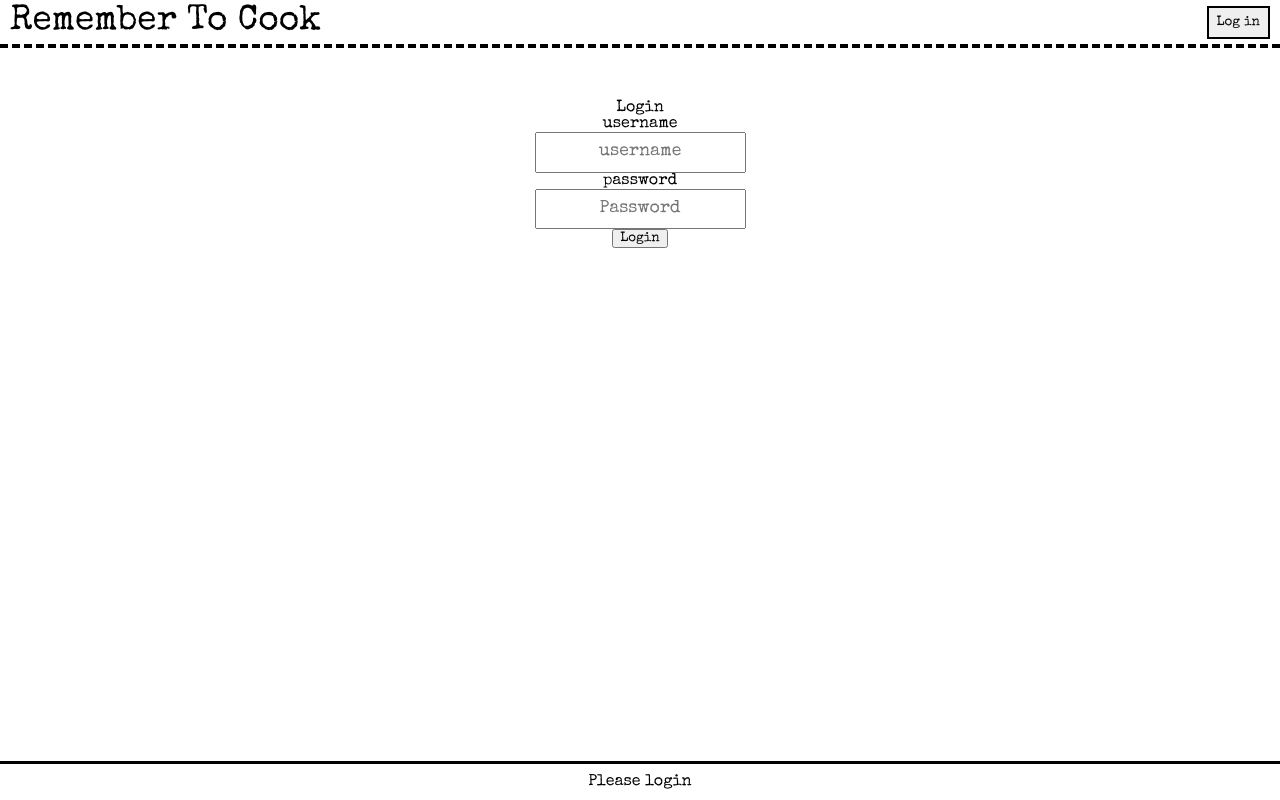
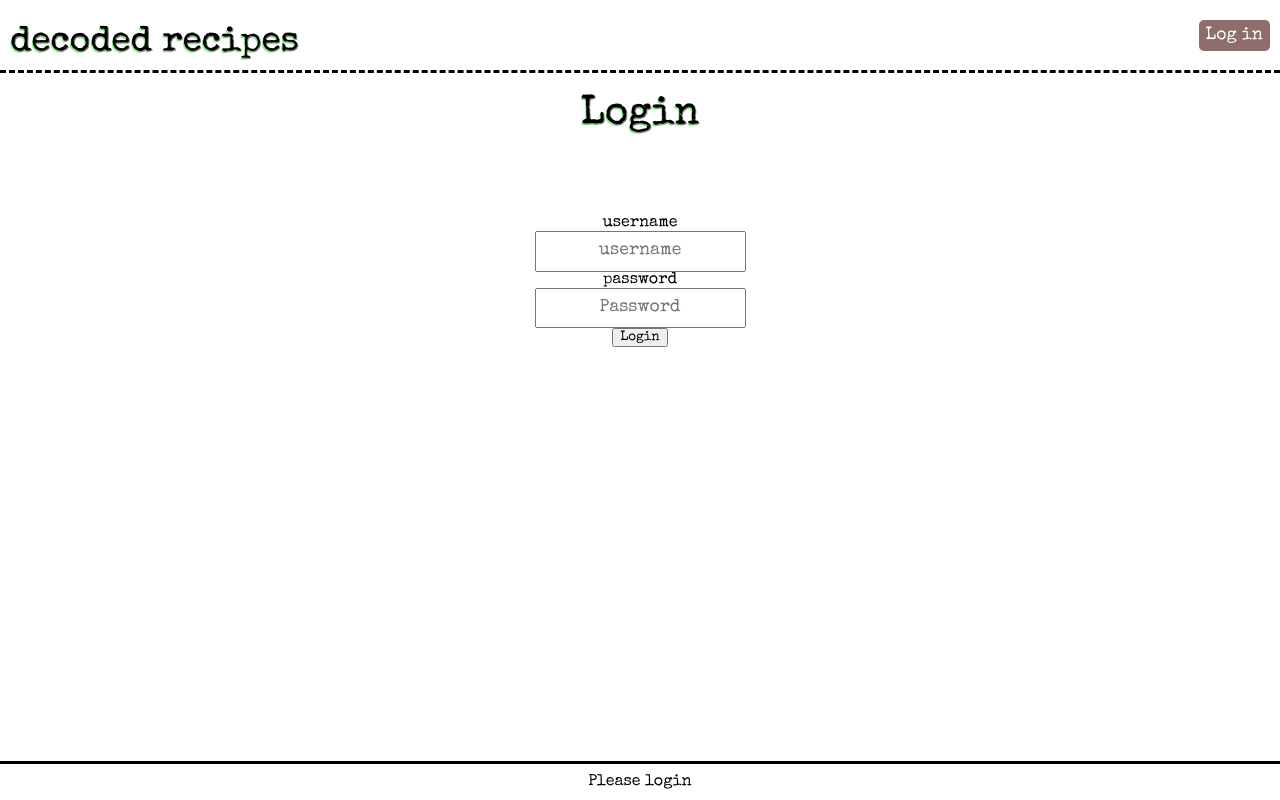
Before and after one commit to braxtonlemmon/recipe-blog-admin, a React (Create React App) app: page /login in a window 1280 px wide. Built offline with nearby package versions, Linux system fonts and the light colour scheme; no server answers.

Commit message:
Fix bug: recipe create/update was not working.

```diff
--- a/src/App.js
+++ b/src/App.js
@@ -16,8 +16,10 @@ const Main = styled.div`
   flex-direction: column;
   align-items: center;
   justify-content: center;
-  margin-top: 100px;
+  margin-top: 5em;
   width: 100%;
+  height: 100%;
+  margin-bottom: 3.5em;
 `;
 
 function App() {
--- a/src/components/Header.jsx
+++ b/src/components/Header.jsx
@@ -1,50 +1,61 @@
 import React from "react";
 import styled from "styled-components";
 import { Link } from "react-router-dom";
+import { H1, H2 } from './Shared';
 
 const HeaderBar = styled.div`
+  flex-shrink: 0;
   position: fixed;
   top: 0;
   left: 0;
   display: flex;
   width: 100%;
   padding: 10px;
-  height: 3em;
   background: white;
   align-items: center;
   justify-content: space-between;
-  border-bottom: 4px dashed black;
+  border-bottom: 3px dashed black;
   z-index: 10;
 `;
 
-const H1 = styled.h1`
+const MyH1 = styled(H1)`
   font-size: 1.5em;
   @media (min-width: 600px) {
     font-size: 2.2em;
   }
 `;
 
+const Buttons = styled.div`
+  display: grid;
+  justify-items: center;
+  align-items: center;
+  grid-auto-flow: column;
+  gap: 5px;
+`;
+
 const Button = styled.button`
   display: flex;
+  background-color: #754c4ccf;
+  color: white;
   justify-content: center;
   align-items: center;
-  padding: 8px;
-  border: 2px solid black;
+  padding: 7px;
+  font-size: 1.1em;
+  border: none;
+  border-radius: 5px;
   cursor: pointer;
   &:hover {
-    background: lightyellow;
+    box-shadow: -2px 2px 2px darkgrey;
+    transform: scale(1.01);
   }
   outline: none;
 `;
 
-const Buttons = styled.div`
-  display: flex;
-`;
 
 function Header(props) {
   return (
     <HeaderBar>
-      <H1>Remember To Cook</H1>
+      <MyH1>decoded recipes</MyH1>
       {!props.isLoggedIn && (
         <Buttons>
           <Link to="/login">
@@ -57,7 +68,6 @@ function Header(props) {
           <Link to="/"><Button>Home</Button></Link>
           <Link to="/recipes"><Button>Recipes</Button></Link>
           <Link to="/new"><Button>New</Button></Link>
-          <Link to='/bananas'><Button>Image</Button></Link>
           <Button onClick={props.handleLogout}>Log out</Button>
         </Buttons>
       )}
--- a/src/components/Home.jsx
+++ b/src/components/Home.jsx
@@ -1,8 +1,10 @@
 import React from 'react';
+import { H1 } from './Shared';
 
 function Home() {
   return (
-    <h1>HOME</h1>
+    <H1>Home</H1>
+
   )
 }
 
--- a/src/components/LoginFormComponent.jsx
+++ b/src/components/LoginFormComponent.jsx
@@ -1,5 +1,6 @@
 import React from 'react';
 import styled from 'styled-components';
+import { H1 } from './Shared';
 
 const FormWrapper = styled.form`
   display: flex;
@@ -15,10 +16,14 @@ const FormWrapper = styled.form`
   }
 `;
 
+const MyH1 = styled(H1)`
+  margin-bottom: 2em;;
+`
+
 function LoginFormComponent(props) {
   return (
     <FormWrapper name="loginForm">
-      <h2>Login</h2>
+      <MyH1>Login</MyH1>
       <label htmlFor="username">username</label>
       <input
         type="text"
--- a/src/components/NoMatch.jsx
+++ b/src/components/NoMatch.jsx
@@ -1,5 +1,6 @@
 import React from 'react';
 import styled from 'styled-components';
+import { H1 } from './Shared';
 
 const Wrapper = styled.div`
   display: flex;
@@ -11,7 +12,7 @@ const Wrapper = styled.div`
 function NoMatch() {
   return (
     <Wrapper>
-      <h1>404</h1>
+      <H1>404</H1>
       <p>Sorry little chef, that is an invalid page. Try again.</p>
     </Wrapper>
   )
--- a/src/components/RecipeFormComponent.jsx
+++ b/src/components/RecipeFormComponent.jsx
@@ -1,5 +1,6 @@
 import React from 'react';
 import styled from 'styled-components';
+import { H1 } from './Shared';
 
 const Form = styled.form`
   display: flex;
@@ -58,6 +59,7 @@ const Button = styled.div`
 function RecipeFormComponent(props) {
   return (
     <>
+      <H1>New Recipe</H1>
       <label htmlFor="image">Image</label>
       <input
         type="file"
@@ -133,12 +135,12 @@ function RecipeFormComponent(props) {
       </Box>
 
       <Box>
-        <label htmlFor="published">Publish?</label>
+        <label htmlFor="is_published">Publish?</label>
         <input
           type="checkbox"
-          name="published"
-          id="published"
-          checked={props.data.published}
+          name="is_published"
+          id="is_published"
+          checked={props.data.is_published}
           onChange={props.handleChange}
         />
       </Box>
--- a/src/components/RecipeFormContainer.jsx
+++ b/src/components/RecipeFormContainer.jsx
@@ -13,7 +13,7 @@ function RecipeFormContainer() {
     steps: [''],
     intro: '',
     image: null,
-    published: false,
+    is_published: false,
     created: ''
   })
 
@@ -25,7 +25,8 @@ function RecipeFormContainer() {
       })
       .then(result => result.json())
       .then(final => {
-          setRecipe(final.data)
+          console.log(final.data);
+          setRecipe(final.data);
         })
       .catch(err => console.log('problem!'))
     }
@@ -40,7 +41,7 @@ function RecipeFormContainer() {
         steps: recipe.steps,
         intro: recipe.intro,
         image: recipe.image,
-        published: recipe.published,
+        is_published: recipe.is_published,
         created: recipe.created
       })
     }
@@ -48,7 +49,7 @@ function RecipeFormContainer() {
 
   const handleChange = (e) => {
     const name = e.target.name;
-    const value = e.target.name === 'published' ?
+    const value = e.target.name === 'is_published' ?
       e.target.checked : e.target.value;
     setData({ ...data, [name]: value });
   }
@@ -57,12 +58,13 @@ function RecipeFormContainer() {
     e.preventDefault();
     let formData = new FormData();
     const image = document.getElementById('image');
+
     formData.append('image', image.files[0]);
     formData.append('title', data.title);
     formData.append('ingredients', data.ingredients);
     formData.append('steps', data.steps);
     formData.append('intro', data.intro);
-    formData.append('published', data.published);
+    formData.append('is_published', data.is_published);
     fetch('/recipes', {
       method: 'POST',
       credentials: 'include',
@@ -76,7 +78,7 @@ function RecipeFormContainer() {
       throw new Error('Network response was not okay uploading recipe');
     })
     .then(data => {
-      history.push(`/recipes/${data._id}`);
+      history.push(`/recipes`);
     })
     .catch(err => console.log(err.message));
   }
@@ -85,12 +87,13 @@ function RecipeFormContainer() {
     e.preventDefault();
     let formData = new FormData();
     const image = document.getElementById('image');
+
     formData.append("image", image.files[0]);
     formData.append("title", data.title);
     formData.append("ingredients", data.ingredients);
     formData.append("steps", data.steps);
     formData.append("intro", data.intro);
-    formData.append("published", data.published);
+    formData.append("is_published", data.is_published);
     fetch(`/recipes/${recipeid}`, {
       method: 'PUT',
       credentials: 'include',
@@ -103,7 +106,7 @@ function RecipeFormContainer() {
       throw new Error('Network response was not okay');
     })
     .then(data => {
-      history.push(`/recipes/${recipeid}`);
+      history.push(`/recipes`);
     })
     .catch(err => console.log(err.message));
   }
--- a/src/components/Recipes.jsx
+++ b/src/components/Recipes.jsx
@@ -1,6 +1,7 @@
 import React, { useState, useEffect } from 'react';
 import styled from 'styled-components';
 import { Link, useHistory } from 'react-router-dom';
+import { H1, H2 } from './Shared';
 
 const Wrapper = styled.div`
   display: flex;
@@ -11,11 +12,12 @@ const Wrapper = styled.div`
 
 const Row = styled.div`
   display: grid;
-  grid-template-columns: 5fr 2fr 2fr 1.2fr 1.2fr;
+  grid-auto-flow: column;
+  /* grid-template-columns: 5fr 2fr 2fr 1.2fr 1.2fr; */
   .item {
     border: 1px solid black;
     text-align: center;
-    padding: 4px;
+    padding: 2px;
     display: flex;
     justify-content: center;
     align-items: center;
@@ -25,6 +27,12 @@ const Row = styled.div`
   }
   .button {
     cursor: pointer;
+  }
+  a {
+    color: #6c6cff;
+    &:hover {
+      color: #1d1dff;
+    }
   }
 `;
 
@@ -67,39 +75,39 @@ function Recipes() {
   if (recipesLoaded) {
     return (
       <Wrapper>
-      <h1>RECIPES</h1>
+        <H1>Recipes</H1>
         <ul>
           <Row>
             <p className="header item">Recipe</p>
-          <p className="header item">Created</p>
             <p className="header item">Published</p>
-          <p className="header item">Edit</p>
-          <p className="header item">Delete</p>
+            <p className="header item"></p>
+            <p className="header item"></p>
           </Row>
-        {recipes.map(recipe => (
+          {recipes.map((recipe, index) => (
             <Row key={recipe.title}>
               <div className="item">
-              <Link to={`/recipes/${recipe._id}`}><p>{recipe.title}</p></Link>
+                <Link to={`/recipes/${recipe._id}`}>
+                  <p>{recipe.title}</p>
+                </Link>
               </div>
               <div className="item">
-              <p>{recipe.date_formatted}</p>
-            </div>
-            <div className="item">
-              <p>{recipe.published ? 'Yes' : 'No'}</p>
+                <p>{recipe.is_published ? recipe.publish_date_formatted : 'Not yet'}</p>
               </div>
               <div className="item">
                 <Link to={`/recipes/${recipe._id}/edit`}>
-                <p>edit</p>
+                  <p>🖉</p>
                 </Link>
               </div>
-            <div className="item">
-              <p className='button' onClick={() => handleDelete(recipe._id)}>🗑</p>
-            </div>
+              <a className="item">
+                <p className="button" onClick={() => handleDelete(recipe._id)}>
+                  🗑️
+                </p>
+              </a>
             </Row>
           ))}
         </ul>
       </Wrapper>
-    )
+    );
   } else {
     return (
       <h1>Loading...</h1>
--- /dev/null
+++ b/src/components/Shared.jsx
@@ -0,0 +1,23 @@
+import styled from 'styled-components';
+
+const H1 = styled.h1`
+  font-size: 2.5em;
+  text-align: center;
+  align-self: center;
+  margin-bottom: 10px;
+  text-shadow: 1px 1px grey, -1px 2px lightgreen;
+  margin: 15px 0 0 0;
+`;
+
+const H2 = styled.h2`
+  font-size: 1.5em;
+  text-align: center;
+  align-self: center;
+  margin-bottom: 10px;
+  text-shadow: 1px 1px grey, -1px 2px lightgreen;
+`;
+
+export {
+  H1,
+  H2
+}
```
Lines whose indentation alone changed are shown as unchanged.
